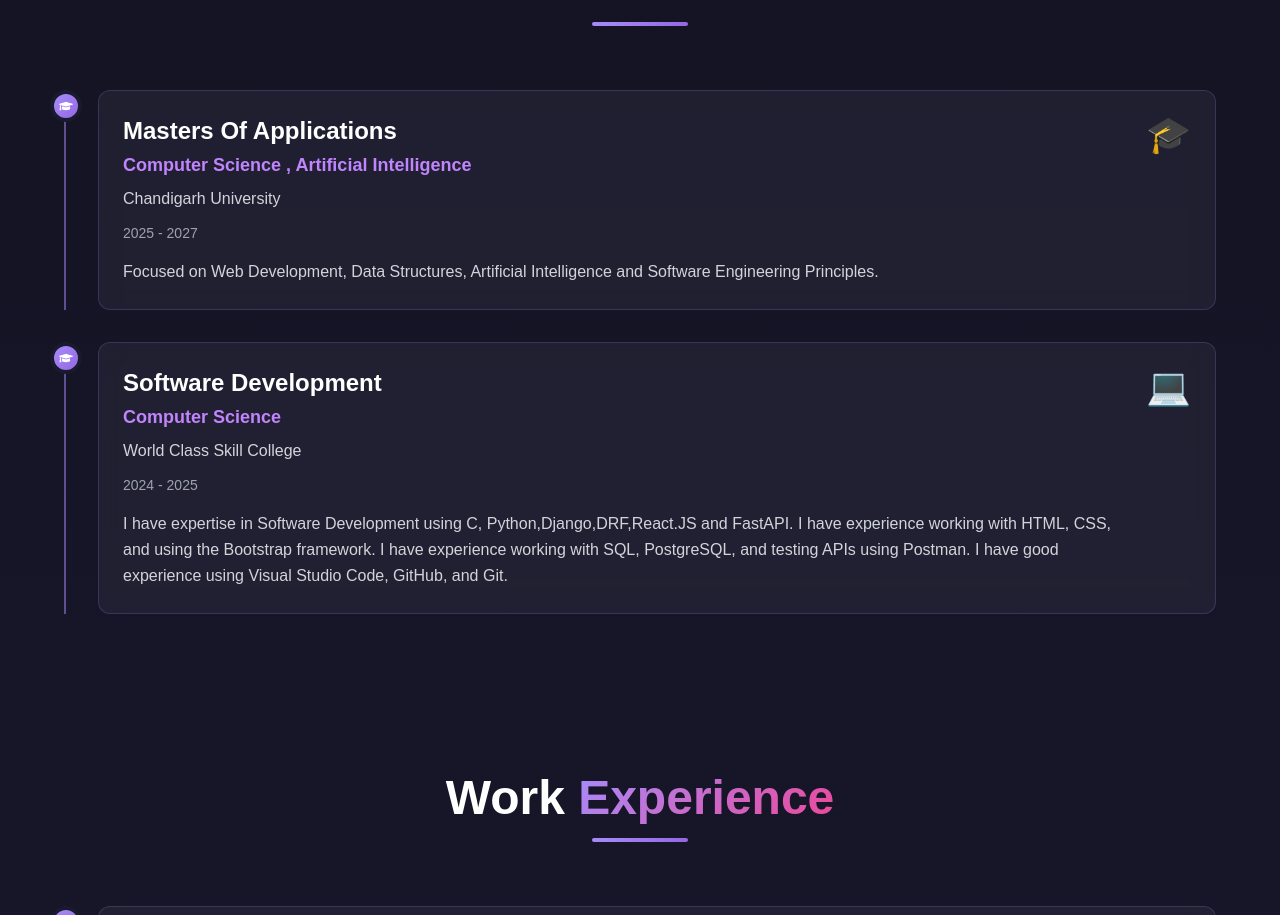
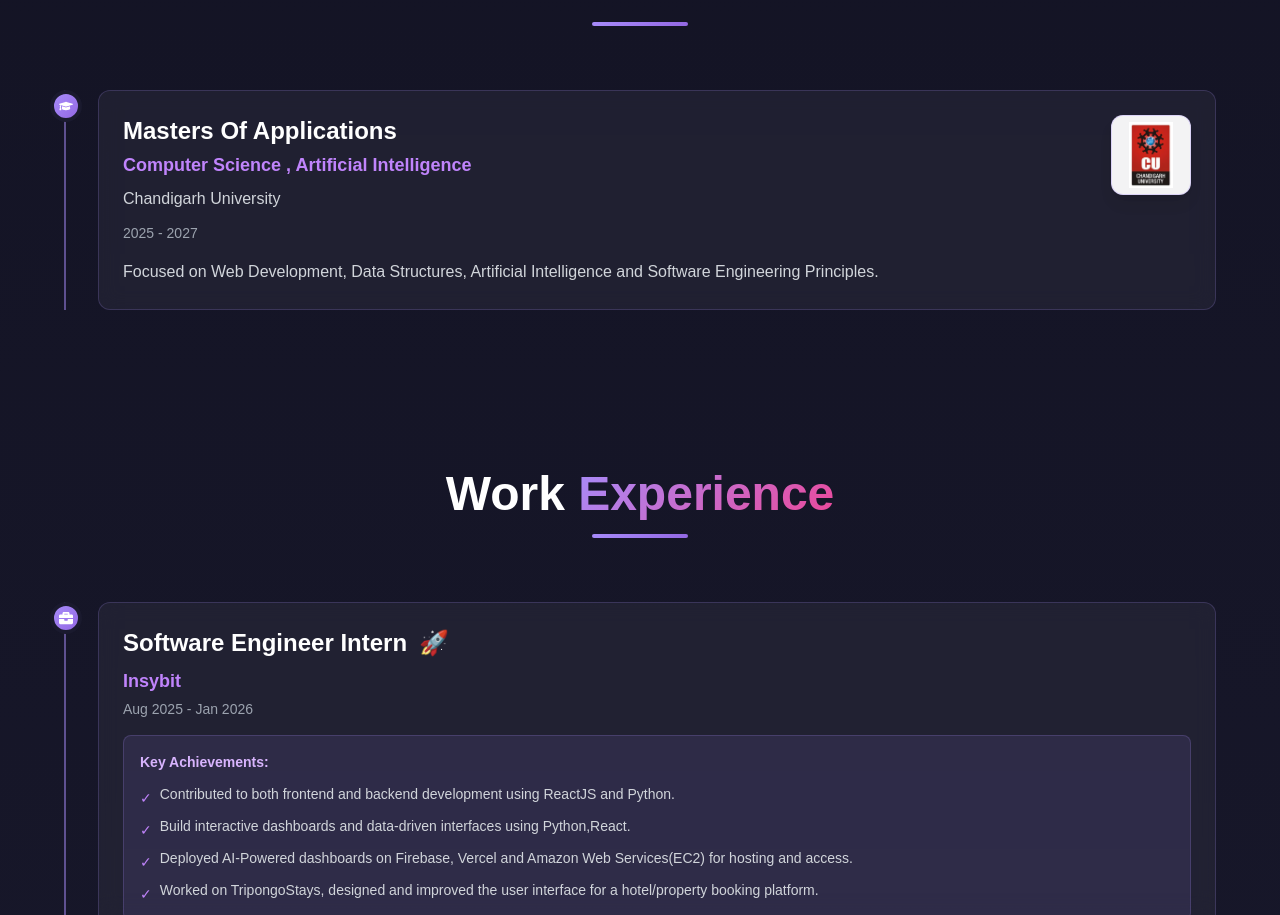
Before and after one commit to Khushbusaifi012/react-portfolio, a React (Vite) app: page / in a window 1280 px wide. Shown: the part 1766-2681 px from the top of the page. Built offline with nearby package versions, Linux system fonts and the light colour scheme.

Commit message:
add university logo asset

```diff
--- a/src/components/Education.jsx
+++ b/src/components/Education.jsx
@@ -11,14 +11,8 @@ const Education = () => {
       period: '2025 - 2027',
       description: 'Focused on Web Development, Data Structures, Artificial Intelligence and Software Engineering Principles.',
       icon: '🎓',
-    },
-    {
-      degree: 'Software Development',
-      field: 'Computer Science',
-      institution: 'World Class Skill College',
-      period: '2024 - 2025',
-      description: 'I have expertise in Software Development using C, Python,Django,DRF,React.JS and FastAPI. I have experience working with HTML, CSS, and using the Bootstrap framework. I have experience working with SQL, PostgreSQL, and testing APIs using Postman. I have good experience using Visual Studio Code, GitHub, and Git.',
-      icon: '💻',
+      image: '/images/University.jpg',
+      imageAlt: 'Chandigarh University logo',
     },
   ];
 
@@ -85,7 +79,7 @@ const Education = () => {
                 whileHover={{ y: -5 }}
                 className="glass-effect p-6 rounded-xl border border-purple-500/20 hover:border-purple-400/50 transition-all duration-300"
               >
-                <div className="flex items-start justify-between gap-4">
+                <div className="flex flex-col sm:flex-row items-start justify-between gap-4">
                   <div className="flex-1">
                     <h3 className="text-2xl font-bold text-white mb-1">
                       {edu.degree}
@@ -103,7 +97,18 @@ const Education = () => {
                       {edu.description}
                     </p>
                   </div>
-                  <div className="text-4xl">{edu.icon}</div>
+                  <div className="shrink-0 self-center sm:self-start">
+                    {edu.image ? (
+                      <motion.img
+                        src={edu.image}
+                        alt={edu.imageAlt ?? edu.institution}
+                        whileHover={{ scale: 1.03 }}
+                        className="w-16 h-16 sm:w-20 sm:h-20 object-contain rounded-xl border border-purple-500/30 bg-white/95 p-1.5 shadow-lg"
+                      />
+                    ) : (
+                      <span className="text-4xl">{edu.icon}</span>
+                    )}
+                  </div>
                 </div>
               </motion.div>
             </motion.div>
```
Also changed, not shown: public/images/University.jpg (added).
